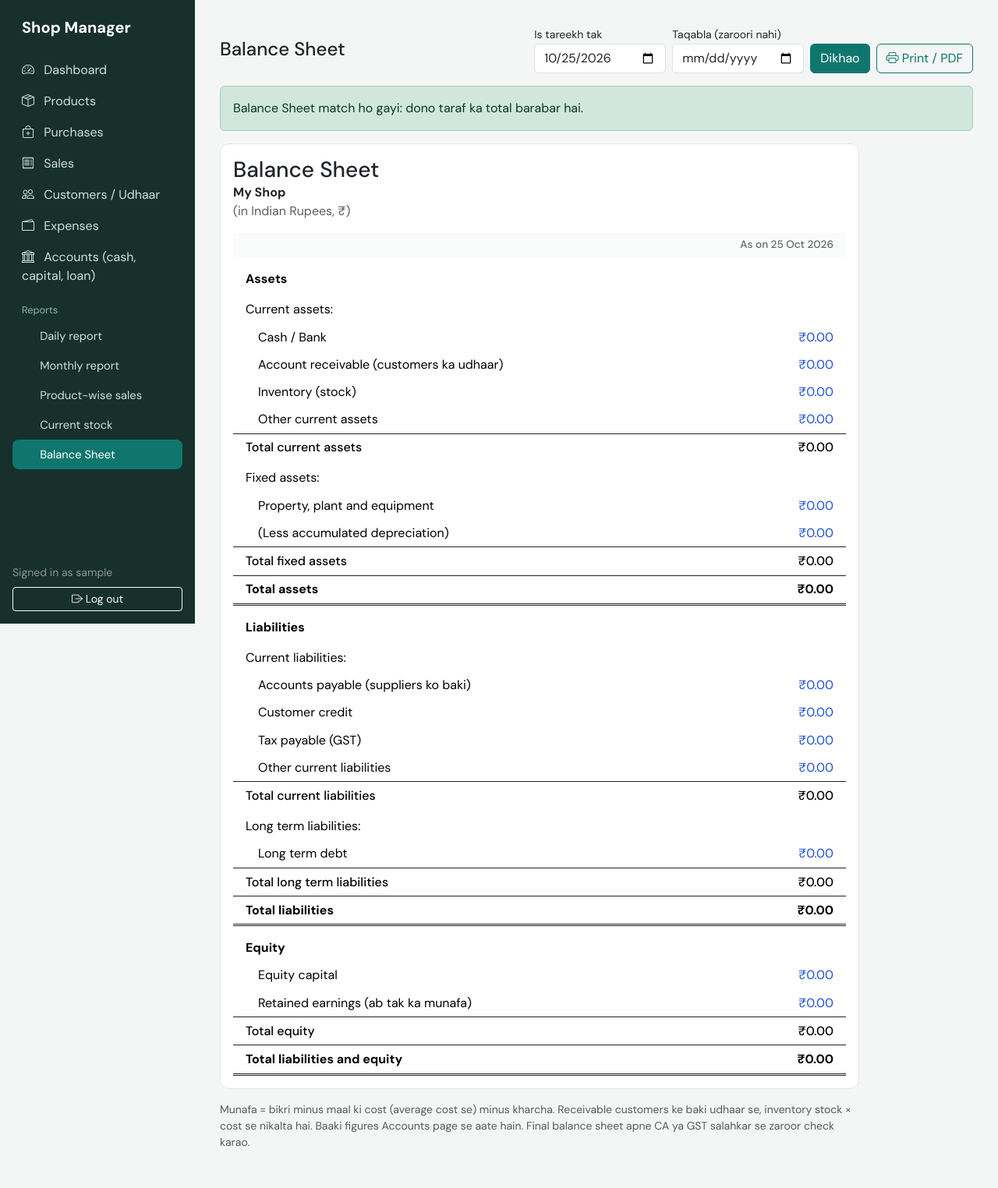
After one commit to mandloin058-afk/shop-management, a Django app: page /reports/balance-sheet/ in a window 1280 px wide. The commit adds this page. Shown: the whole page at 78% size. Run offline with Django 5.2, Linux system fonts and the light colour scheme; the visitor is signed in with stand-in values (Sample User, id 1); data that the repository does not hold is empty.

Commit message:
Balance Sheet aur Accounts page add kiya, CSRF settings

```diff
--- a/config/settings.py
+++ b/config/settings.py
@@ -10,6 +10,9 @@ SECRET_KEY = os.getenv("SECRET_KEY", "unsafe-dev-key-change-me")
 DEBUG = os.getenv("DEBUG", "True") == "True"
 ALLOWED_HOSTS = os.getenv("ALLOWED_HOSTS", "127.0.0.1,localhost").split(",") + [".vercel.app"]
 CSRF_TRUSTED_ORIGINS = ["https://*.vercel.app"]
+CSRF_COOKIE_SECURE = not DEBUG
+SESSION_COOKIE_SECURE = not DEBUG
+SECURE_PROXY_SSL_HEADER = ("HTTP_X_FORWARDED_PROTO", "https")
 SHOP_NAME = os.getenv("SHOP_NAME", "My Shop")
 
 INSTALLED_APPS = [
--- a/shop/admin.py
+++ b/shop/admin.py
@@ -1,6 +1,6 @@
 from django.contrib import admin
 
-from .models import Customer, Expense, Payment, Product, Purchase, Sale
+from .models import AccountEntry, Customer, Expense, Payment, Product, Purchase, Sale
 
-for model in (Product, Purchase, Sale, Customer, Payment, Expense):
+for model in (Product, Purchase, Sale, Customer, Payment, Expense, AccountEntry):
     admin.site.register(model)
--- a/shop/models.py
+++ b/shop/models.py
@@ -12,6 +12,21 @@ TOTAL = dict(max_digits=12, decimal_places=2, default=0, editable=False)
 
 PAYMENT_METHODS = [("Cash", "Cash"), ("UPI", "UPI"), ("Card", "Card"), ("Udhaar", "Udhaar")]
 EXPENSE_CATEGORIES = [(c, c) for c in ("Rent", "Electricity", "Transport", "Packaging", "Repairs", "Other")]
+
+# Balance-sheet items that the shop owner enters by hand (everything else is worked out from sales/purchases)
+ENTRY_KINDS = [
+    ("cash", "Cash / Bank balance"),
+    ("other_current_asset", "Other current assets"),
+    ("ppe", "Property, plant and equipment"),
+    ("accumulated_depreciation", "Accumulated depreciation"),
+    ("accounts_payable", "Accounts payable (suppliers ko baki)"),
+    ("customer_credit", "Customer credit (customer ka advance)"),
+    ("tax_payable", "Tax payable (GST)"),
+    ("other_current_liability", "Other current liabilities"),
+    ("long_term_debt", "Long term debt (loan)"),
+    ("equity_capital", "Equity capital"),
+    ("retained_earnings_opening", "Retained earnings (pehle ka)"),
+]
 
 
 def total_of(queryset, field="total"):
@@ -151,3 +166,21 @@ class Expense(models.Model):
 
     class Meta:
         ordering = ["-date", "-id"]
+
+
+class AccountEntry(models.Model):
+    """A balance-sheet figure entered by hand: cash, capital, loan, supplier dues, etc.
+
+    Entries add up. Use a minus amount to reduce a figure (e.g. cash taken out).
+    """
+    kind = models.CharField(max_length=30, choices=ENTRY_KINDS)
+    amount = models.DecimalField(max_digits=12, decimal_places=2)
+    date = models.DateField(default=timezone.localdate)
+    note = models.CharField(max_length=200, blank=True)
+    created_at = models.DateTimeField(auto_now_add=True)
+
+    class Meta:
+        ordering = ["-date", "-id"]
+
+    def __str__(self):
+        return f"{self.get_kind_display()}: {self.amount}"
--- /dev/null
+++ b/shop/templatetags/money.py
@@ -0,0 +1,25 @@
+from decimal import Decimal, InvalidOperation
+
+from django import template
+
+register = template.Library()
+
+
+@register.filter
+def inr(value):
+    """12345678.5 -> ₹1,23,45,678.50 (Indian digit grouping)."""
+    try:
+        d = Decimal(value)
+    except (InvalidOperation, TypeError, ValueError):
+        return value
+    sign = "-" if d < 0 else ""
+    whole, frac = f"{abs(d):.2f}".split(".")
+    if len(whole) > 3:
+        head, tail, parts = whole[:-3], whole[-3:], []
+        while len(head) > 2:
+            parts.insert(0, head[-2:])
+            head = head[:-2]
+        if head:
+            parts.insert(0, head)
+        whole = ",".join(parts + [tail])
+    return f"{sign}₹{whole}.{frac}"
--- a/shop/urls.py
+++ b/shop/urls.py
@@ -33,4 +33,10 @@ urlpatterns = [
     path("reports/monthly/", v.report_monthly, name="report_monthly"),
     path("reports/products/", v.report_products, name="report_products"),
     path("reports/stock/", v.report_stock, name="report_stock"),
+    path("reports/balance-sheet/", v.report_balance_sheet, name="report_balance_sheet"),
+
+    path("accounts/", v.AccountEntryList.as_view(), name="account_list"),
+    path("accounts/add/", v.AccountEntryCreate.as_view(), name="account_add"),
+    path("accounts/<int:pk>/edit/", v.AccountEntryUpdate.as_view(), name="account_edit"),
+    path("accounts/<int:pk>/delete/", v.AccountEntryDelete.as_view(), name="account_delete"),
 ]
--- a/shop/views.py
+++ b/shop/views.py
@@ -1,5 +1,6 @@
 from collections import defaultdict
 from datetime import date
+from decimal import Decimal
 
 from django.conf import settings
 from django.contrib import messages
@@ -11,8 +12,9 @@ from django.urls import reverse, reverse_lazy
 from django.utils import timezone
 from django.views.generic import CreateView, DeleteView, ListView, UpdateView
 
-from .forms import CustomerForm, ExpenseForm, PaymentForm, ProductForm, PurchaseForm, SaleForm
-from .models import Customer, Expense, Payment, Product, Purchase, Sale, total_of
+from . import balance
+from .forms import AccountEntryForm, CustomerForm, ExpenseForm, PaymentForm, ProductForm, PurchaseForm, SaleForm
+from .models import AccountEntry, Customer, Expense, Payment, Product, Purchase, Sale, total_of
 
 
 # ---------- Small helpers ----------
@@ -299,3 +301,60 @@ def report_stock(request):
     return render(request, "shop/report_stock.html", {
         "products": products, "stock_value": sum(p.stock_value for p in products),
     })
+
+
+# ---------- Accounts (cash, capital, loans ... entered by hand) ----------
+class AccountEntryList(LoginRequiredMixin, ListView):
+    model = AccountEntry
+    paginate_by = 20
+    template_name = "shop/account_entry_list.html"
+
+
+class AccountEntryCreate(FormPage, CreateView):
+    model, form_class, title = AccountEntry, AccountEntryForm, "Add account entry"
+    success_url = reverse_lazy("account_list")
+
+
+class AccountEntryUpdate(FormPage, UpdateView):
+    model, form_class, title = AccountEntry, AccountEntryForm, "Edit account entry"
+    success_url = reverse_lazy("account_list")
+
+
+class AccountEntryDelete(RemovePage):
+    model = AccountEntry
+    success_url = reverse_lazy("account_list")
+
+
+# ---------- Balance sheet ----------
+def stock_value_on(day):
+    """Value of stock in hand on the given day (today's figure uses the live stock)."""
+    products = Product.objects.all()
+    if day >= timezone.localdate():
+        return sum((p.stock_value for p in products), Decimal("0"))
+    bought = dict(Purchase.objects.filter(date__lte=day).values_list("product").annotate(q=Sum("quantity")).order_by())
+    sold = dict(Sale.objects.filter(date__lte=day).values_list("product").annotate(q=Sum("quantity")).order_by())
+    return sum((max(0, bought.get(p.pk, 0) - sold.get(p.pk, 0)) * p.purchase_price for p in products), Decimal("0"))
+
+
+def balance_sheet_on(day):
+    manual = {r["kind"]: r["s"] for r in
+              AccountEntry.objects.filter(date__lte=day).values("kind").annotate(s=Sum("amount")).order_by()}
+    receivable = (total_of(Sale.objects.filter(payment_method="Udhaar", date__lte=day))
+                  - total_of(Payment.objects.filter(date__lte=day), "amount"))
+    earned = (total_of(Sale.objects.filter(date__lte=day), "profit")
+              - total_of(Expense.objects.filter(date__lte=day), "amount"))
+    return balance.compute(manual, receivable, stock_value_on(day), earned)
+
+
+@login_required
+def report_balance_sheet(request):
+    today = timezone.localdate()
+    day = get_date(request.GET.get("date"), today)
+    compare = get_date(request.GET.get("compare"), None)
+    dates = [day] + ([compare] if compare else [])
+    columns = [balance_sheet_on(d) for d in dates]
+    return render(request, "shop/balance_sheet.html", {
+        "dates": dates, "day": day, "compare": compare,
+        "rows": balance.rows(columns), "main": columns[0],
+        "shop_name": settings.SHOP_NAME,
+    })
--- a/templates/base.html
+++ b/templates/base.html
@@ -24,11 +24,13 @@
     <a class="nav-link" href="{% url 'sale_list' %}"><i class="bi bi-receipt"></i> Sales</a>
     <a class="nav-link" href="{% url 'customer_list' %}"><i class="bi bi-people"></i> Customers / Udhaar</a>
     <a class="nav-link" href="{% url 'expense_list' %}"><i class="bi bi-wallet2"></i> Expenses</a>
+    <a class="nav-link" href="{% url 'account_list' %}"><i class="bi bi-bank"></i> Accounts (cash, capital, loan)</a>
     <div class="nav-group">Reports</div>
     <a class="nav-link sub" href="{% url 'report_daily' %}">Daily report</a>
     <a class="nav-link sub" href="{% url 'report_monthly' %}">Monthly report</a>
     <a class="nav-link sub" href="{% url 'report_products' %}">Product-wise sales</a>
     <a class="nav-link sub" href="{% url 'report_stock' %}">Current stock</a>
+    <a class="nav-link sub" href="{% url 'report_balance_sheet' %}">Balance Sheet</a>
     <form method="post" action="{% url 'logout' %}" class="mt-auto pt-3">
       {% csrf_token %}
       <div class="small text-white-50 mb-2">Signed in as {{ user.username }}</div>
--- /dev/null
+++ b/templates/shop/balance_sheet.html
@@ -0,0 +1,62 @@
+{% extends "base.html" %}
+{% load money %}
+{% block title %}Balance Sheet{% endblock %}
+{% block content %}
+<style>
+  .bs { max-width: 820px; }
+  .bs td, .bs th { padding: .35rem 1rem; }
+  .bs .head td { font-weight: 700; padding-top: 1rem; }
+  .bs .sub td { padding-top: .6rem; }
+  .bs .item td:first-child { padding-left: 2rem; }
+  .bs .total td { font-weight: 500; border-top: 1px solid #1c2623; }
+  .bs .grand td { font-weight: 700; border-top: 1px solid #1c2623; border-bottom: 3px double #1c2623; }
+  .bs .num { text-align: right; white-space: nowrap; }
+  .bs .item .num { color: #1d4ed8; }
+  @media print { .bs .item .num { color: #000; } }
+</style>
+
+<div class="page-head no-print">
+  <h1 class="h4 m-0">Balance Sheet</h1>
+  <form method="get" class="d-flex gap-2 flex-wrap align-items-end">
+    <div><label class="form-label small mb-0">Is tareekh tak</label>
+      <input type="date" name="date" value="{{ day|date:'Y-m-d' }}" class="form-control"></div>
+    <div><label class="form-label small mb-0">Taqabla (zaroori nahi)</label>
+      <input type="date" name="compare" value="{{ compare|date:'Y-m-d' }}" class="form-control"></div>
+    <button class="btn btn-primary">Dikhao</button>
+    <button type="button" class="btn btn-outline-primary" onclick="window.print()"><i class="bi bi-printer"></i> Print / PDF</button>
+  </form>
+</div>
+
+{% if main.difference != 0 %}
+  <div class="alert alert-warning no-print">
+    Total assets aur Total liabilities + equity barabar nahi hain, farak <strong>{{ main.difference|inr }}</strong> hai.
+    <a href="{% url 'account_list' %}" class="alert-link">Accounts</a> mein cash, capital, loan aur suppliers ka baki check karo.
+  </div>
+{% else %}
+  <div class="alert alert-success no-print">Balance Sheet match ho gayi: dono taraf ka total barabar hai.</div>
+{% endif %}
+
+<div class="card bs"><div class="card-body">
+  <h2 class="h3 mb-0">Balance Sheet</h2>
+  <div class="fw-bold">{{ shop_name }}</div>
+  <div class="text-muted mb-3">(in Indian Rupees, ₹)</div>
+  <table class="table table-borderless mb-0">
+    <thead><tr><th></th>{% for d in dates %}<th class="num">As on {{ d|date:"d M Y" }}</th>{% endfor %}</tr></thead>
+    <tbody>
+    {% for r in rows %}
+      <tr class="{{ r.kind }}">
+        <td>{{ r.label }}</td>
+        {% if r.cells %}{% for c in r.cells %}<td class="num">{{ c|inr }}</td>{% endfor %}
+        {% else %}{% for d in dates %}<td></td>{% endfor %}{% endif %}
+      </tr>
+    {% endfor %}
+    </tbody>
+  </table>
+</div></div>
+
+<p class="text-muted small mt-3 no-print" style="max-width:820px">
+  Munafa = bikri minus maal ki cost (average cost se) minus kharcha. Receivable customers ke baki udhaar se,
+  inventory stock × cost se nikalta hai. Baaki figures Accounts page se aate hain.
+  Final balance sheet apne CA ya GST salahkar se zaroor check karao.
+</p>
+{% endblock %}
```
Also changed, not shown: shop/balance.py (added, +85 -0 lines), shop/forms.py (+16 -1 lines), templates/shop/account_entry_list.html (added, +25 -0 lines), shop/migrations/0002_accountentry.py (added), shop/templatetags/__init__.py (added).
